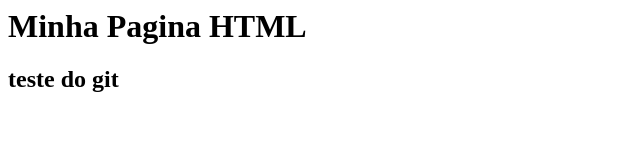
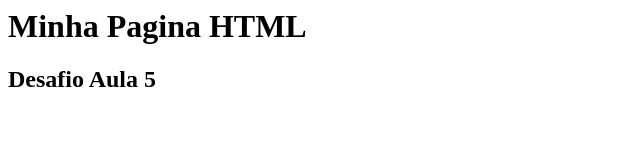
Before and after one commit to GPSFreitas/gama-no-github, a plain HTML site: page index.html in a window 1280 px wide. Shown: the full height of the page, 0-640 px from the left. Drawn offline with Linux system fonts and the light colour scheme.

Commit message:
Desafio aula 5

```diff
--- a/index.html
+++ b/index.html
@@ -1,6 +1,6 @@
 <html>
 	<body>
 		<h1> Minha Pagina HTML </h1>
-		<h2> teste do git	   </h2>
+		<h2> Desafio Aula 5	   </h2>
 	</body>
 </html>
```
